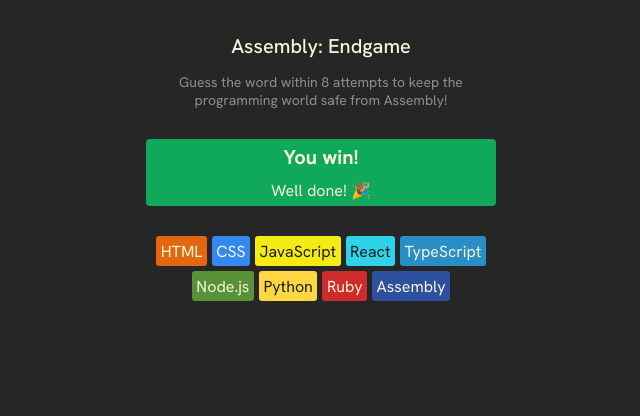
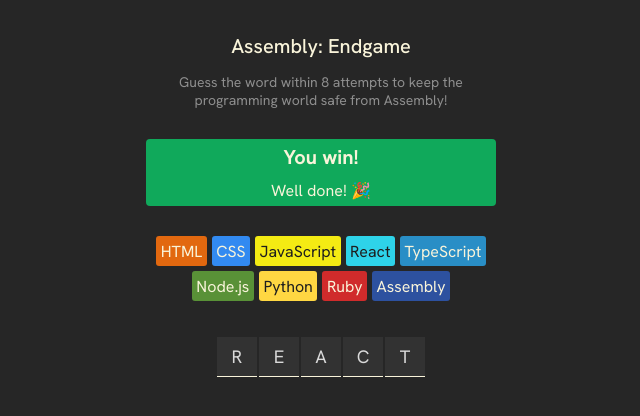
Before and after one commit to vigneshblue/scrimba-react-assembly-end-game, a React (Vite) app: page / in a window 1280 px wide. Shown: the top 416 px of the page, without its empty margins (319-959 px from the left). Built offline with nearby package versions, Linux system fonts and the light colour scheme.

Commit message:
Add word section and design

```diff
--- a/src/App.jsx
+++ b/src/App.jsx
@@ -2,9 +2,20 @@
 import { languages } from './data/languages'
 
 function App() {
-
-  const languageElements = languages.map(language => (
-    <span style={{backgroundColor:language.backgroundColor, color:language.color}}>{language.name}</span>
+  const [currentWord, setCurrentWord] = useState('react')
+  const languageElements = languages.map(language => {
+    const styles = {backgroundColor:language.backgroundColor, color:language.color}
+    return (
+      <span
+        key={language.name}
+        style={styles}
+      >
+        {language.name}
+      </span>
+    )
+  })
+  const currentWordElements = [...currentWord].map((char, index) => (
+    <span key={index}>{char.toUpperCase()}</span>
   ))
   return (
     <main>
@@ -19,6 +30,9 @@
       <section className="languages">
         {languageElements}
       </section>
+      <section className="current-word">
+        {currentWordElements}
+      </section>
     </main>
   )
 }
--- a/src/index.css
+++ b/src/index.css
@@ -60,3 +60,21 @@
   border-radius: 3px;
   padding: 4.5px;
 }
+
+section.current-word {
+  display: flex;
+  justify-content: center;
+  gap: 2px;
+  margin-top: 36px;
+}
+
+section.current-word > span {
+  height: 40px;
+  width: 40px;
+  background-color: #323232;
+  display: flex;
+  justify-content: center;
+  align-items: center;
+  font-size: 1.125rem;
+  border-bottom: 1px solid #F9F4DA;
+}
```
